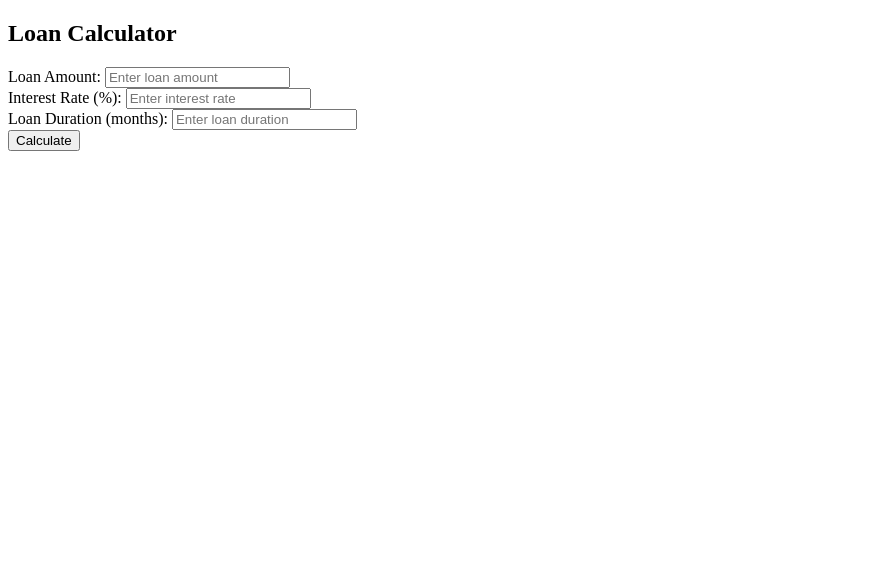
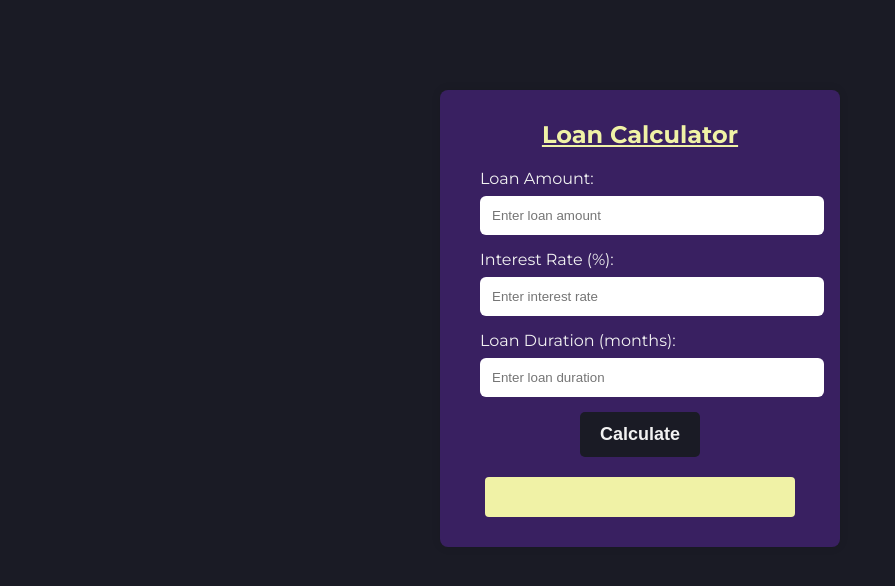
Before and after one commit to FonsahPageo/loan-calculator, a plain HTML site: page index.html in a window 1280 px wide. Shown: the whole page, without its empty margins (0-895 px from the left). Drawn offline with Linux system fonts and the light colour scheme.

Commit message:
CSS done

```diff
--- a/index.html
+++ b/index.html
@@ -6,6 +6,11 @@
     <meta name="viewport" content="width=device-width, initial-scale=1.0">
     <title>Loan Calculator</title>
     <link rel="stylesheet" href="style.css">
+    <link rel="preconnect" href="https://fonts.googleapis.com">
+    <link rel="preconnect" href="https://fonts.gstatic.com" crossorigin>
+    <link
+        href="https://fonts.googleapis.com/css2?family=Arvo:ital,wght@0,400;0,700;1,400;1,700&family=Lexend:wght@100..900&family=Montserrat:ital,wght@0,100..900;1,100..900&display=swap"
+        rel="stylesheet">
 </head>
 
 <body>
--- a/style.css
+++ b/style.css
@@ -0,0 +1,73 @@
+body {
+    font-family: "Montserrat", monospace, sans-serif;
+    background-color: #1A1B25;
+}
+
+.container {
+    max-width: 400px;
+    margin: 90px auto;
+}
+
+h2 {
+    text-align: center;
+    text-decoration: underline;
+    color: #F0F2A6;
+}
+
+.calculator {
+    background-color: #392061;
+    border-radius: 8px;
+    box-shadow: 0px 0px 10px 0px rgba(0, 0, 0, 0.1);
+    padding: 10px 40px;
+}
+
+.input-group{
+    margin-bottom: 15px;
+}
+
+.input-group label{
+    display: block;
+    margin-bottom: 8px;
+    color: #f2f2f2;
+}
+
+.input-group input{
+    width: 100%;
+    padding: 12px;
+    border: none;
+    border-radius: 6px;
+}
+
+.input-group input:focus{
+    outline: none;
+    box-shadow: 0 0 5px #1A1B25;
+}
+
+button{
+    display: block;
+    margin: 0 auto;
+    padding: 12px 20px;
+    border: none;
+    border-radius: 5px;
+    cursor: pointer;
+    background-color: #1A1B25;
+    color: #f2f2f2;
+    margin-top: 8px;
+    font-weight: bold;
+    transition: background-color 0.3s ease-in;
+    font-size: large;
+}
+
+button:hover{
+    background-color: #F0F2A6;
+    color: #392061;
+}
+
+#result{
+    margin: 20px 5px;
+    padding: 20px;
+    background-color: #F0F2A6;
+    border-radius: 4px;
+    display: flex;
+    justify-content: center;
+}
```
